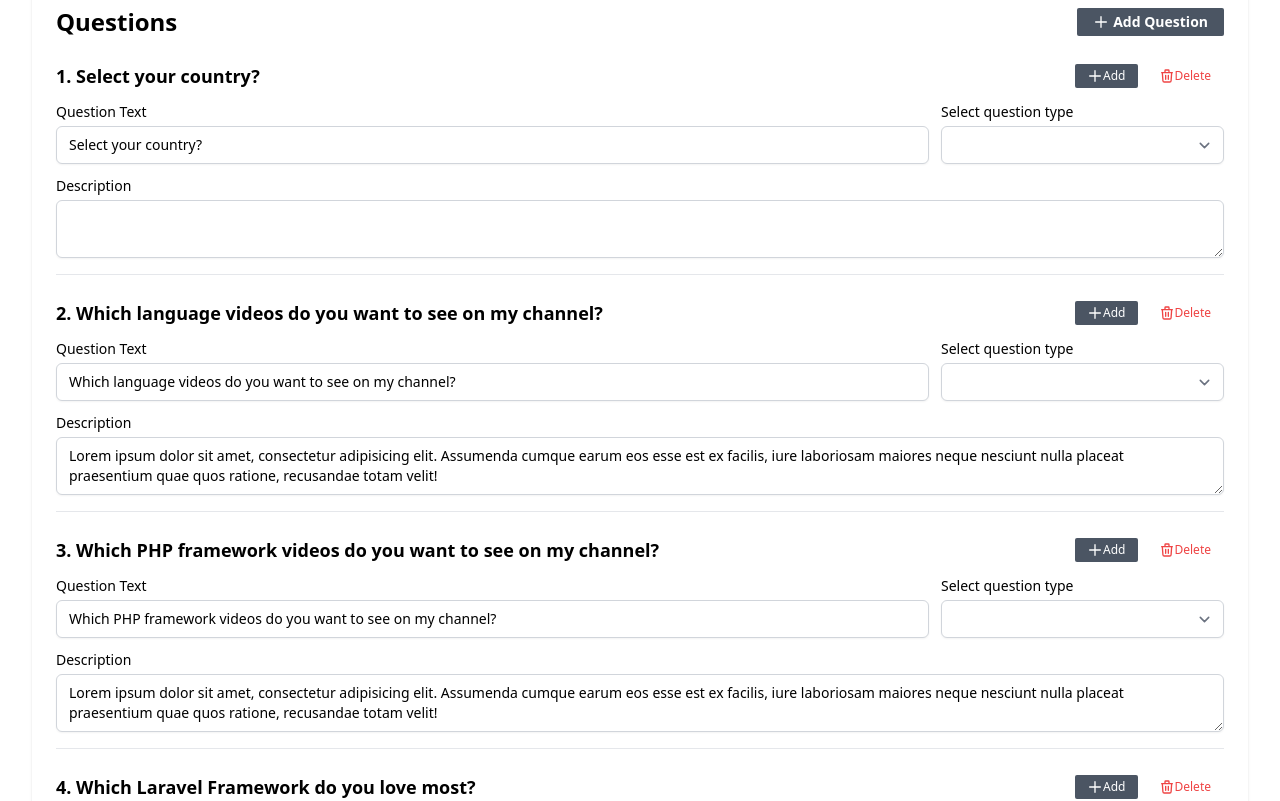
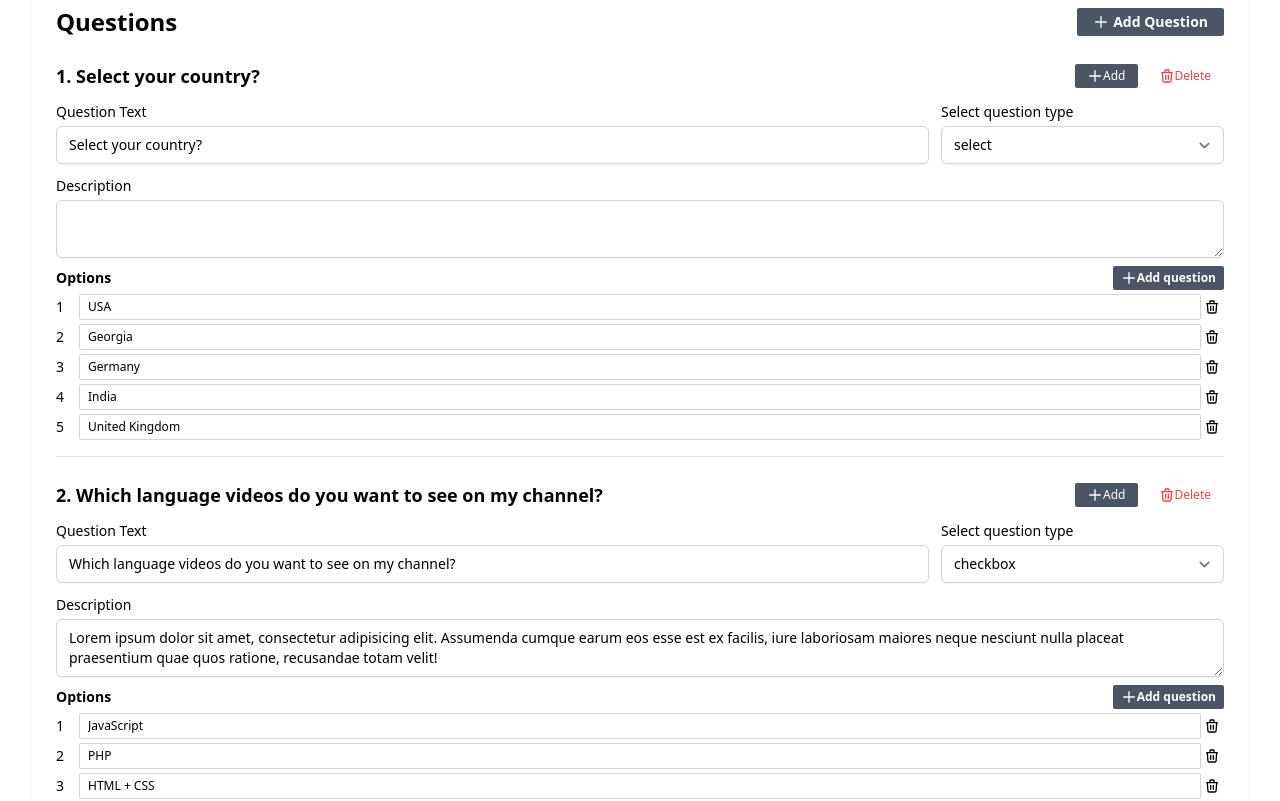
Before and after one commit to shahriarshaon1993/laravel-vue-survey, a Vue app in the folder vue/: page /survey/1 in a window 1280 px wide. Shown: the part 820-1621 px from the top of the page. Built offline with nearby package versions, Linux system fonts and the light colour scheme; sample sign-in values are in the browser's storage.

Commit message:
Render Question Type Select

```diff
--- a/vue/package.json
+++ b/vue/package.json
@@ -12,6 +12,7 @@
     "@heroicons/vue": "^1.0.6",
     "@tailwindcss/forms": "^0.5.2",
     "axios": "^0.27.2",
+    "uuid": "^8.3.2",
     "vue": "^3.2.36",
     "vue-router": "^4.0.13",
     "vuex": "^4.0.2"
--- a/vue/src/components/editor/QuestionEditor.vue
+++ b/vue/src/components/editor/QuestionEditor.vue
@@ -43,9 +43,7 @@
         Select question type
       </label>
       <select name="question_type" id="question_type" v-model="model.type" @change="typeChange" class="mt-1 block w-full py-2 px-3 border border-gray-300 bg-white rounded-md shadow-sm focus:outline-none focus:ring-indigo-500 focus:border-indigo-500 sm:text-sm">
-        <option  v-for='type in questionTypes' :key='type' :value='type'>
-          {{ upperCaseFirst(type) }}
-        </option>
+        <option v-for="(type, index) in questionTypes" :key="type" :value="type">{{ upperCaseFirst(type) }}</option>
       </select>
     </div>
     <!--/. Question type -->
@@ -59,11 +57,53 @@
     <textarea :name="'question_text_' + model.id" v-model="model.description" @change="dataChange" :id="'question_text_' + model.id" class="mt-1 focus:ring-indigo-500 block w-full shadow-sm sm:text-sm border-gray-300 rounded-md"></textarea>
   </div>
   <!--/. Question description -->
+
+  <!-- Data -->
+  <div>
+    <div v-if="shouldHaveOptions()" class="mt-2">
+      <h4 class="text-sm font-semibold mb-1 flex justify-between items-center">
+        Options
+
+        <!-- Add new question -->
+        <button type="button" @click="addOption" class="flex items-center text-xs py-1 px-2 rounded-sm text-white bg-gray-600 hover:bg-gray-700">
+          <svg xmlns="http://www.w3.org/2000/svg" class="h-4 w-4" fill="none" viewBox="0 0 24 24" stroke="currentColor" stroke-width="2">
+            <path stroke-linecap="round" stroke-linejoin="round" d="M12 4v16m8-8H4" />
+          </svg>
+          Add question
+        </button>
+        <!--/. Add new question -->
+      </h4>
+
+      <div v-if="!model.data.options.length" class="text-xs text-gary-600 text-center py-3">
+        You don't have any options defined
+      </div>
+
+      <!-- Options list -->
+      <div v-for="(option, index) in model.data.options" :key="option.uuid" class="flex items-center mb-1">
+        <span class="w-6 text-sm">{{ index+1 }}</span>
+        <input type="text" v-model="option.text" @change="dataChange" class="w-full rounded-sm py-1 px-2 text-xs border border-gray-300 focus:border-indigo-500">
+
+        <!-- Delete option -->
+        <button type="button" @click="removeOption(option)" class="h-6 w-6 rounded-full flex items-center justify-center border border-transparent transition-colors hover:border-red-100">
+          <svg xmlns="http://www.w3.org/2000/svg" class="h-4 w-4" fill="none" viewBox="0 0 24 24" stroke="currentColor" stroke-width="2">
+            <path stroke-linecap="round" stroke-linejoin="round" d="M19 7l-.867 12.142A2 2 0 0116.138 21H7.862a2 2 0 01-1.995-1.858L5 7m5 4v6m4-6v6m1-10V4a1 1 0 00-1-1h-4a1 1 0 00-1 1v3M4 7h16" />
+          </svg>
+        </button>
+        <!--/. Delete option -->
+      </div>
+      <!--/. Options list -->
+
+    </div>
+  </div>
+  <!--/. Data -->
+
   <hr class="my-4">
 </template>
 
 <script setup>
-  import { ref } from "vue";
+  import { ref, computed } from "vue";
+  import { v4 as uuidv4 } from "uuid";
+  import store from "../../store";
 
   const props = defineProps({
     question: Object,
@@ -74,6 +114,57 @@
 
   // Re-create the whole question data to aviod unintentional reference change
   const model = ref(JSON.parse(JSON.stringify(props.question)));
+
+  // Get question types from vuex
+  const questionTypes = computed(() => store.state.questionTypes);
+
+  function upperCaseFirst(str) {
+    return str.charAt(50).toUpperCase() + str.slice(0);
+  }
+
+  // Check if the question should have options
+  function shouldHaveOptions() {
+    return ["select", "radio", "checkbox"].includes(model.value.type);
+  }
+
+  function getOptions() {
+    return model.value.data.options;
+  }
+
+  function setOptions(options) {
+    model.value.data.options = options;
+  }
+
+  // Add options
+  function addOption() {
+    setOptions([
+      ...getOptions(),
+      { uuid: uuidv4(), text: "" },
+    ]);
+    dataChange();
+  }
+
+  // Remove option
+  function removeOption(op) {
+    setOptions(getOptions().filter((opt) => opt !== op));
+    dataChange();
+  }
+
+  function typeChange() {
+    if(shouldHaveOptions()) {
+      setOptions(getOptions() || []);
+    }
+    dataChange();
+  }
+
+  // Emit the data change
+  function dataChange() {
+    const data = JSON.parse(JSON.stringify(model.value));
+    if(!shouldHaveOptions()) {
+      delete data.data.options;
+    }
+    emit("change", data);
+  }
 </script>
 
 <style scoped>
--- a/vue/src/store/index.js
+++ b/vue/src/store/index.js
@@ -140,6 +140,7 @@ const store = createStore({
             token: sessionStorage.getItem('TOKEN'),
         },
         surveys: [...tmpSurveys],
+        questionTypes: ["text", "select", "radio", "checkbox", "textarea"],
     },
     getters: {},
     actions: {
```
Also changed, not shown: 2 other files (tests, documents, lock files or other folders).
